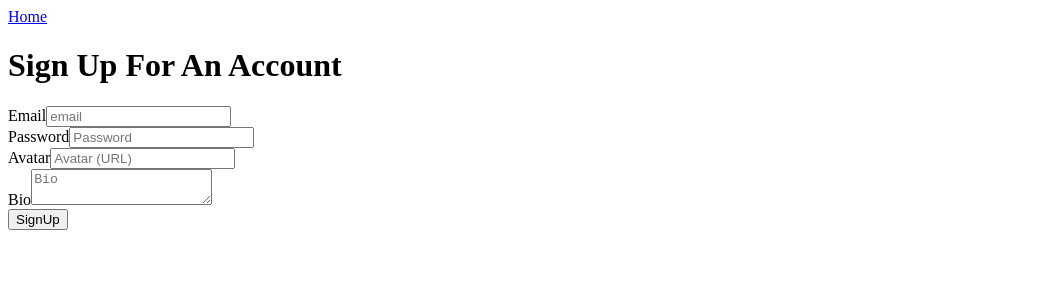
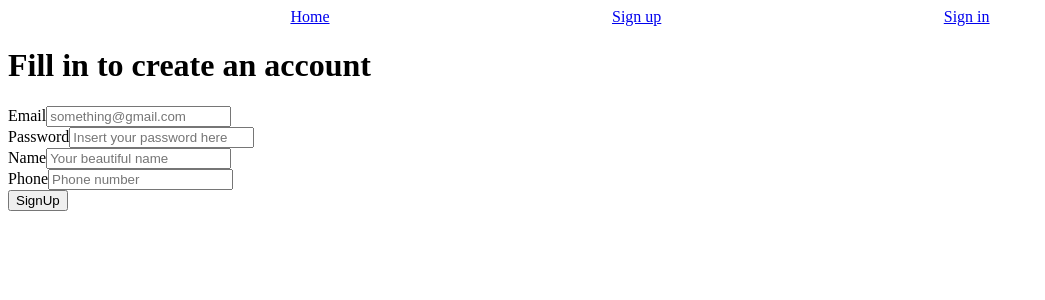
Before and after one commit to Decidophobia/Subbotnik, a React (Create React App) app in the folder client/: page /Signup in a window 1280 px wide. Shown: the top 300 px of the page, without its empty margins (0-1045 px from the left). Built offline with nearby package versions, Linux system fonts and the light colour scheme.

Commit message:
added links to nav, changed inputs for sing up

```diff
--- a/client/src/Components/Navbar/Navbar.js
+++ b/client/src/Components/Navbar/Navbar.js
@@ -1,12 +1,22 @@
 import React from 'react';
-import {Link} from 'react-router-dom'
+import { Link } from 'react-router-dom';
 
 //распишем все линки на страницы, пока только на рут
 
 function Navbar(props) {
-  return <div>
-    <Link to='/'>Home</Link>
-  </div>;
+  return (
+    <div style={{ display: 'flex', justifyContent: 'space-evenly' }}>
+      <div>
+        <Link to="/">Home</Link>
+      </div>
+      <div>
+        <Link to="/signup">Sign up</Link>
+      </div>
+      <div>
+        <Link to="/login"> Sign in</Link>
+      </div>
+    </div>
+  );
 }
 
 export default Navbar;
--- a/client/src/Components/Signup/Signup.js
+++ b/client/src/Components/Signup/Signup.js
@@ -7,8 +7,8 @@ export const Signup = () => {
   const dispatch = useDispatch();
   const email = useRef();
   const password = useRef();
-  const avatar = useRef();
-  const bio = useRef();
+  const name = useRef();
+  const phone = useRef();
 
   const handleSubmit = (event) => {
     event.preventDefault();
@@ -16,8 +16,8 @@ export const Signup = () => {
     const user = {
       email: email.current.value,
       password: password.current.value,
-      avatar: avatar.current.value,
-      bio: bio.current.value,
+     name: name.current.value,
+      phone: phone.current.value,
     };
 
     dispatch(fetchAddUserAC(user));
@@ -25,35 +25,37 @@ export const Signup = () => {
 
   return (
       <form onSubmit={ handleSubmit }>
-        <h1>Sign Up For An Account</h1>
+        <h1>Fill in to create an account</h1>
 
         <label>Email</label>
-        <input
+        <input required
             type='email'
             ref={ email }
-            placeholder='email'
+            placeholder='something@gmail.com'
         />
         <br/>
 
         <label>Password</label>
-        <input
+        <input required
             type='password'
             ref={ password }
-            placeholder='Password'
+            placeholder='Insert your password here'
         />
         <br/>
 
-        <label>Avatar</label>
-        <input
-            ref={ avatar }
-            placeholder='Avatar (URL)'
+        <label>Name</label>
+        <input required
+            ref={ name }
+            placeholder='Your beautiful name'
         />
         <br/>
 
-        <label>Bio</label>
-        <textarea
-            ref={ bio }
-            placeholder='Bio'
+        <label>Phone</label>
+        <input required
+        type='tel'
+        pattern='^(\+7|7|8)?[\s\-]?\(?[489][0-9]{2}\)?[\s\-]?[0-9]{3}[\s\-]?[0-9]{2}[\s\-]?[0-9]{2}$'
+            ref={ phone }
+            placeholder='Phone number'
         />
         <br/>
 
```
